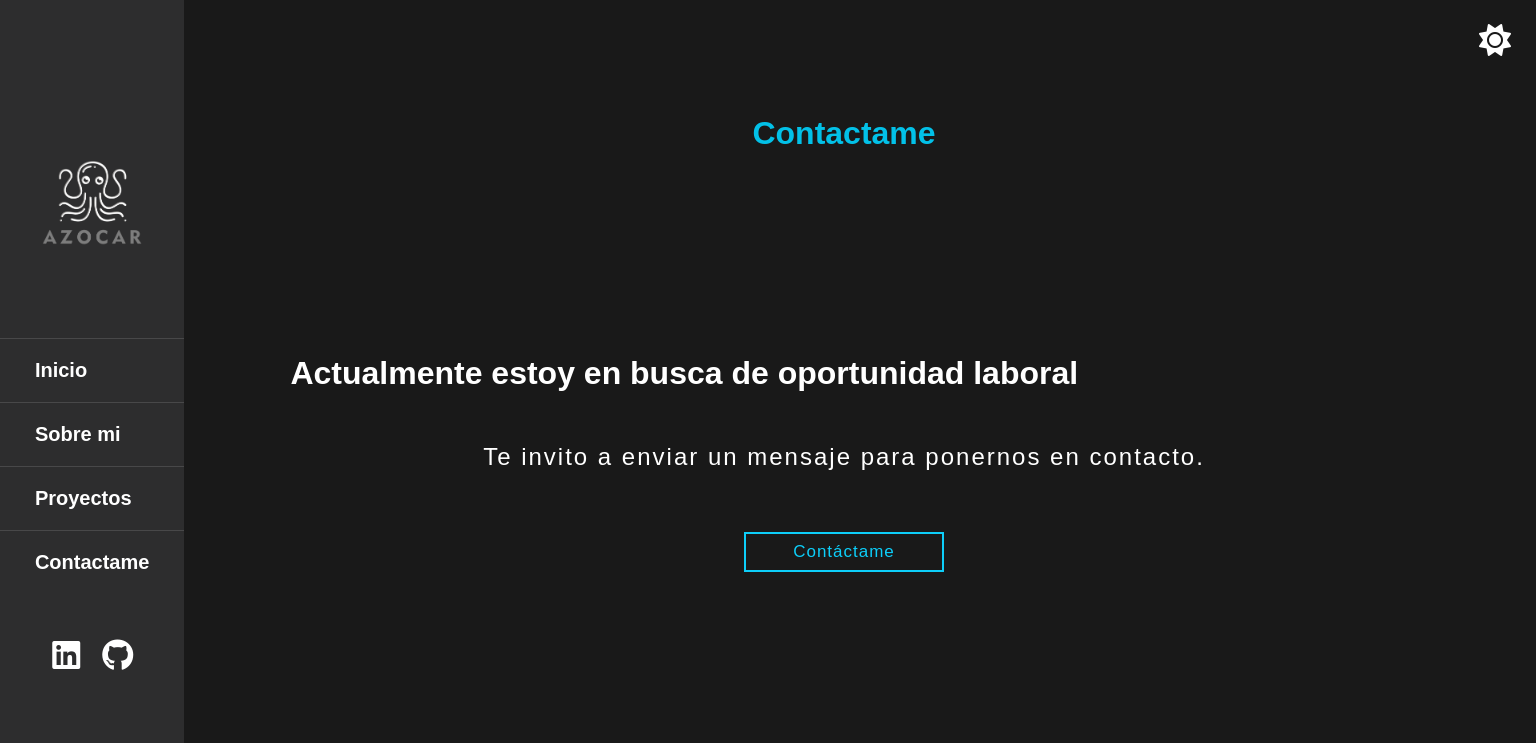
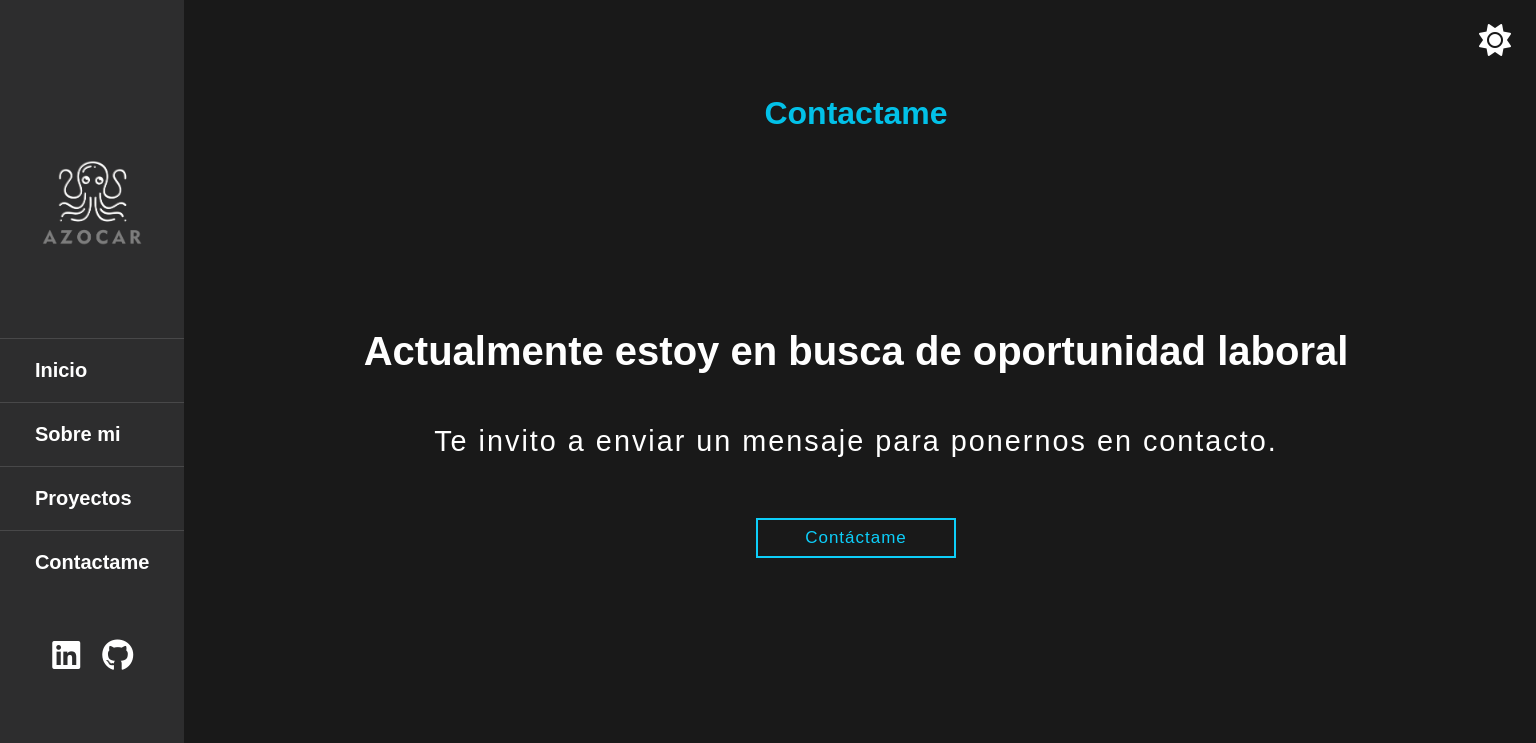
Before and after one commit to EstefaniAzocar/portafolio, a React (Create React App) app: page /contactame in a window 1536 px wide. Shown: the top 743 px of the page. Built offline with nearby package versions, Linux system fonts and the light colour scheme.

Commit message:
estilos de la vista de contactame

```diff
--- a/src/view/contactame/contactame.css
+++ b/src/view/contactame/contactame.css
@@ -4,7 +4,7 @@
   flex-direction: column;
   width: 100%;
   min-height: 90vh;
-  margin-top: 100px;
+  margin-top: 80px;
 }
 
 .title{
@@ -115,3 +115,19 @@ footer{
     font-size: 1.5rem;
   }
 }
+
+@media screen and (min-width: 1440px){
+  .sectionContactame{
+    padding-left: 11rem;
+  }
+  .textContactame{
+    justify-content: center;
+    font-size: 2.5rem;
+  }
+  .texto{
+    font-size: 1.8rem;
+  }
+  footer{
+    margin: 0%;
+  }
+}
```
